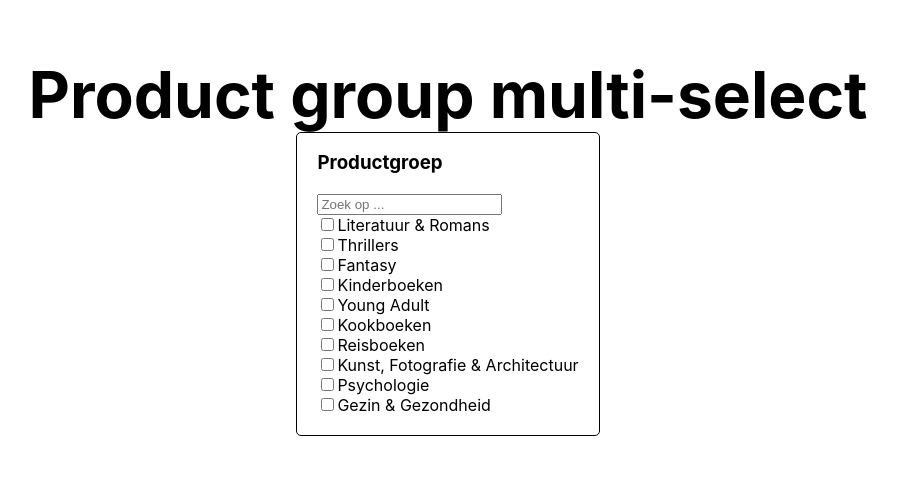
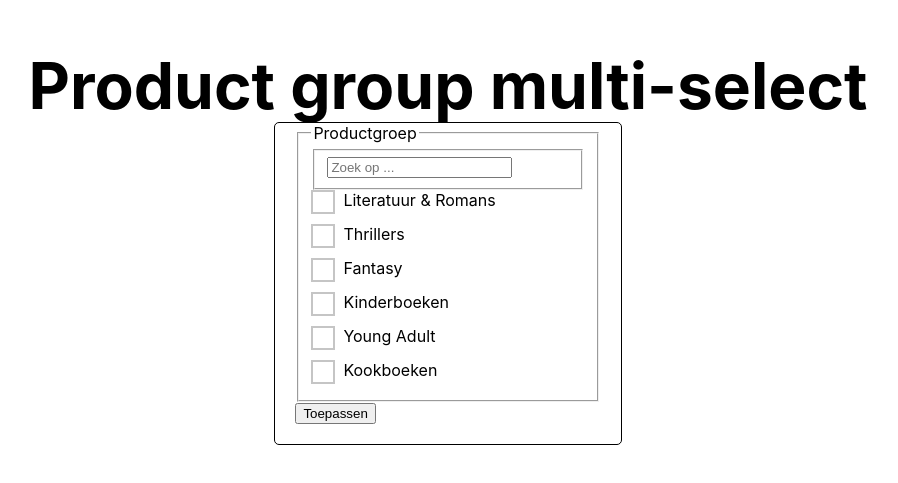
Before and after one commit to leonshenprojects/multi-select, a Next.js app: page / in a window 1280 px wide. Shown: the part 153-636 px from the top of the page, without its empty margins (192-1090 px from the left). Built offline with nearby package versions, Linux system fonts and the light colour scheme.

Commit message:
refactor: Improves accessibility

```diff
--- /dev/null
+++ b/components/Checkbox/Checkbox.module.scss
@@ -0,0 +1,33 @@
+.checkbox {
+  label {
+    display: block;
+    user-select: none;
+
+    &:before {
+      content: "";
+      display: inline-block;
+      vertical-align: middle;
+      width: 20px;
+      height: 20px;
+      border: 2px solid #c5c5c5;
+      margin-right: 8px;
+    }
+  }
+
+  input:checked + :before {
+    border-color: #3863d9;
+  }
+
+  input:focus + label {
+    outline: dashed 2px lightgrey;
+    outline-offset: 5px;
+  }
+
+  input:focus:not(:focus-visible) {
+    outline: none;
+  }
+
+  + .checkbox {
+    margin-top: 10px;
+  }
+}
--- /dev/null
+++ b/components/Checkbox/Checkbox.tsx
@@ -0,0 +1,35 @@
+import { ChangeEvent, FunctionComponent, InputHTMLAttributes } from "react";
+import styles from "./Checkbox.module.scss";
+
+interface CheckboxProps {
+  id: string;
+  label: string;
+  value: InputHTMLAttributes<HTMLInputElement>["value"];
+  checked?: boolean;
+  onChange?(event: ChangeEvent<HTMLInputElement>): void;
+}
+
+const Checkbox: FunctionComponent<CheckboxProps> = ({
+  id,
+  label,
+  value,
+  checked,
+  onChange,
+}) => {
+  return (
+    <div className={styles.checkbox}>
+      <input
+        id={id}
+        className="visaullyHidden"
+        type="checkbox"
+        name={label}
+        value={value}
+        onChange={onChange}
+        checked={checked}
+      />
+      <label htmlFor={id}>{label}</label>
+    </div>
+  );
+};
+
+export default Checkbox;
--- a/components/MultiSelect/MultiSelect.tsx
+++ b/components/MultiSelect/MultiSelect.tsx
@@ -7,6 +7,7 @@ import React, {
   useState,
 } from "react";
 import { htmlDecode } from "../../lib/htmlDecode";
+import Checkbox from "../Checkbox/Checkbox";
 import styles from "./MultiSelect.module.scss";
 
 export interface MultiSelectOption {
@@ -95,14 +96,18 @@ const MultiSelect: FunctionComponent<MultiSelectProps> = ({
   }, []);
 
   return (
-    <div className={styles.multiselect}>
-      <h3>{title}</h3>
+    <form>
+      <fieldset className={styles.multiselect}>
+        <legend>{title}</legend>
 
+        <fieldset>
+          <legend className="visaullyHidden">Filter product categories</legend>
           <input
-        type="text"
+            type="search"
             onChange={handleFilterInput}
             placeholder="Zoek op ..."
           />
+        </fieldset>
 
         <div className={styles.multiselect__options}>
           {loading ? (
@@ -117,17 +122,14 @@ const MultiSelect: FunctionComponent<MultiSelectProps> = ({
                 const id = `selected option - ${option.label}`;
 
                 return (
-                <div key={id}>
-                  <input
-                    type="checkbox"
+                  <Checkbox
+                    key={id}
                     id={id}
-                    name={option.label}
+                    label={htmlDecode(option.label) || ""}
                     value={option.value}
+                    checked={true}
                     onChange={(event) => handleCheckboxToggle(event, option)}
-                    checked
                   />
-                  <label htmlFor={id}>{htmlDecode(option.label)}</label>
-                </div>
                 );
               })}
 
@@ -135,22 +137,22 @@ const MultiSelect: FunctionComponent<MultiSelectProps> = ({
                 const id = `filtered option - ${option.label}`;
 
                 return (
-                <div key={id}>
-                  <input
-                    type="checkbox"
+                  <Checkbox
+                    key={id}
                     id={id}
-                    name={option.label}
+                    label={htmlDecode(option.label) || ""}
                     value={option.value}
                     onChange={(event) => handleCheckboxToggle(event, option)}
                   />
-                  <label htmlFor={id}>{htmlDecode(option.label)}</label>
-                </div>
                 );
               })}
             </>
           )}
         </div>
-    </div>
+      </fieldset>
+
+      <button type="submit">Toepassen</button>
+    </form>
   );
 };
 
--- a/pages/_app.tsx
+++ b/pages/_app.tsx
@@ -1,4 +1,4 @@
-import "../styles/globals.css";
+import "../styles/globals.scss";
 import type { AppProps } from "next/app";
 import { ReactQueryDevtools } from "@tanstack/react-query-devtools";
 import { QueryClient, QueryClientProvider } from "@tanstack/react-query";
--- a/styles/globals.css
+++ b/styles/globals.scss
@@ -14,3 +14,13 @@ a {
 * {
   box-sizing: border-box;
 }
+
+.visaullyHidden {
+  position: absolute;
+  clip: rect(1px, 1px, 1px, 1px);
+  padding: 0;
+  border: 0;
+  height: 1px;
+  width: 1px;
+  overflow: hidden;
+}
```
Lines whose indentation alone changed are shown as unchanged.
